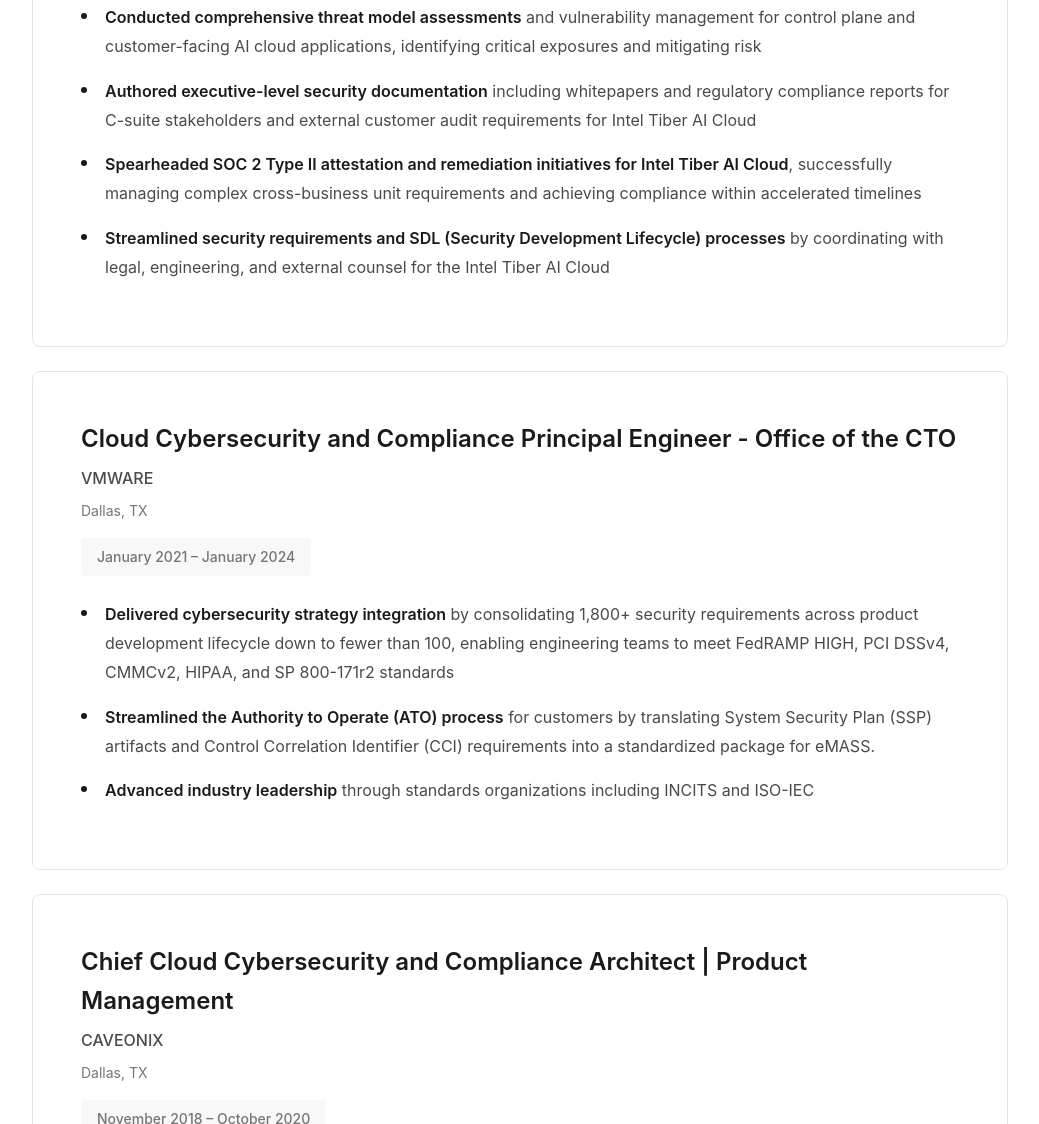
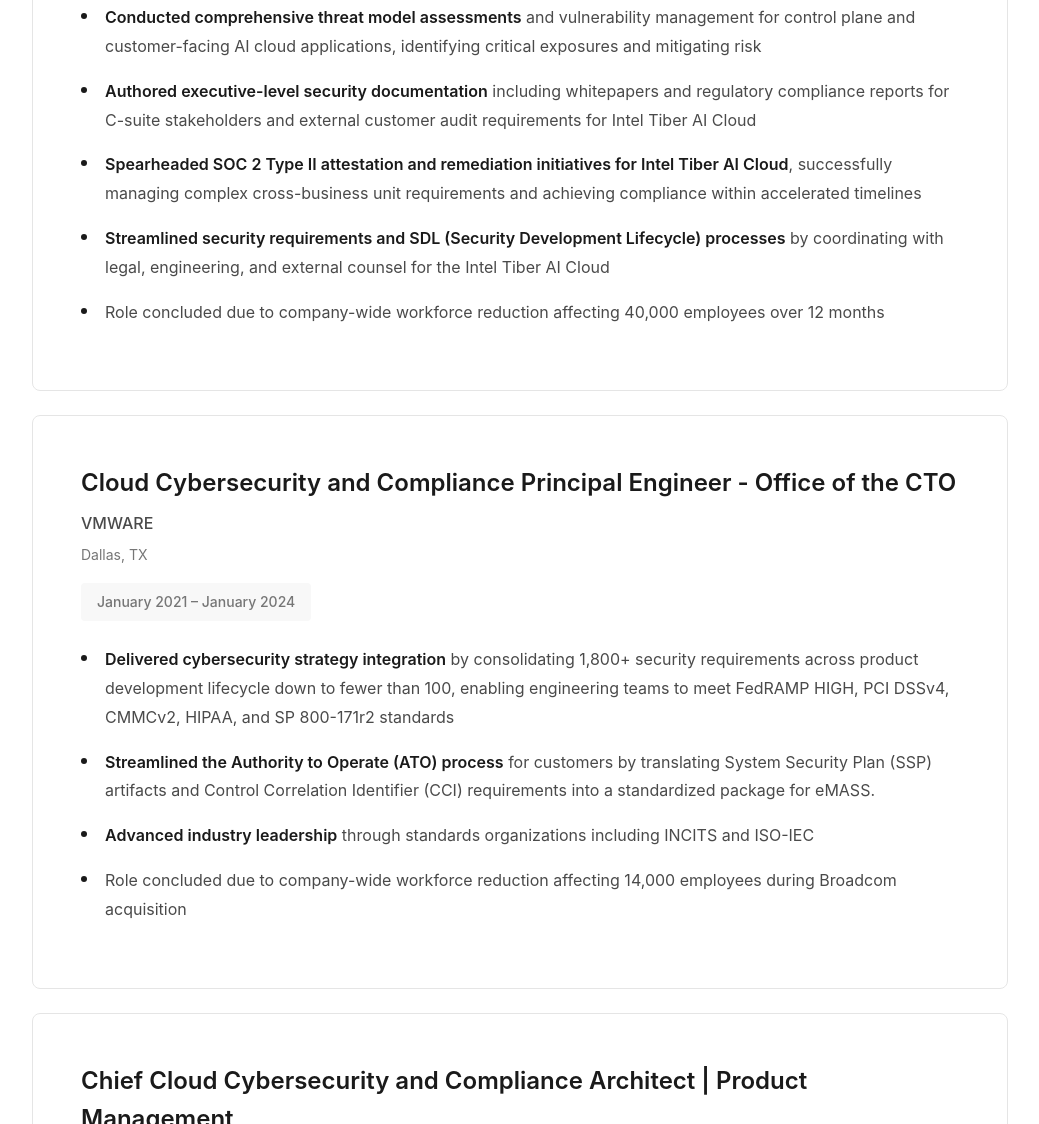
Before and after one commit to davischr2/Chris-Davis-Resume, a plain HTML site: page index.html in a window 1280 px wide. Shown: the part 1232-2356 px from the top of the page, without its empty margins (120-1159 px from the left). Drawn offline with Linux system fonts and the light colour scheme.

Commit message:
Update index.html

```diff
--- a/index.html
+++ b/index.html
@@ -576,6 +576,7 @@
                             <li><strong>Authored executive-level security documentation</strong> including whitepapers and regulatory compliance reports for C-suite stakeholders and external customer audit requirements for Intel Tiber AI Cloud</li>
                             <li><strong>Spearheaded SOC 2 Type II attestation and remediation initiatives for Intel Tiber AI Cloud</strong>, successfully managing complex cross-business unit requirements and achieving compliance within accelerated timelines</li>
                             <li><strong>Streamlined security requirements and SDL (Security Development Lifecycle) processes</strong> by coordinating with legal, engineering, and external counsel for the Intel Tiber AI Cloud</li>
+                            <li>Role concluded due to company-wide workforce reduction affecting 40,000 employees over 12 months</li>
                         </ul>
                     </div>
                 </div>
@@ -594,6 +595,7 @@
                             <li><strong>Delivered cybersecurity strategy integration</strong> by consolidating 1,800+ security requirements across product development lifecycle down to fewer than 100, enabling engineering teams to meet FedRAMP HIGH, PCI DSSv4, CMMCv2, HIPAA, and SP 800-171r2 standards</li>
                             <li><strong>Streamlined the Authority to Operate (ATO) process</strong> for customers by translating System Security Plan (SSP) artifacts and Control Correlation Identifier (CCI) requirements into a standardized package for eMASS.</li>
                             <li><strong>Advanced industry leadership</strong> through standards organizations including INCITS and ISO-IEC</li>
+                            <li>Role concluded due to company-wide workforce reduction affecting 14,000 employees during Broadcom acquisition</li>
                         </ul>
                     </div>
                 </div>
```
